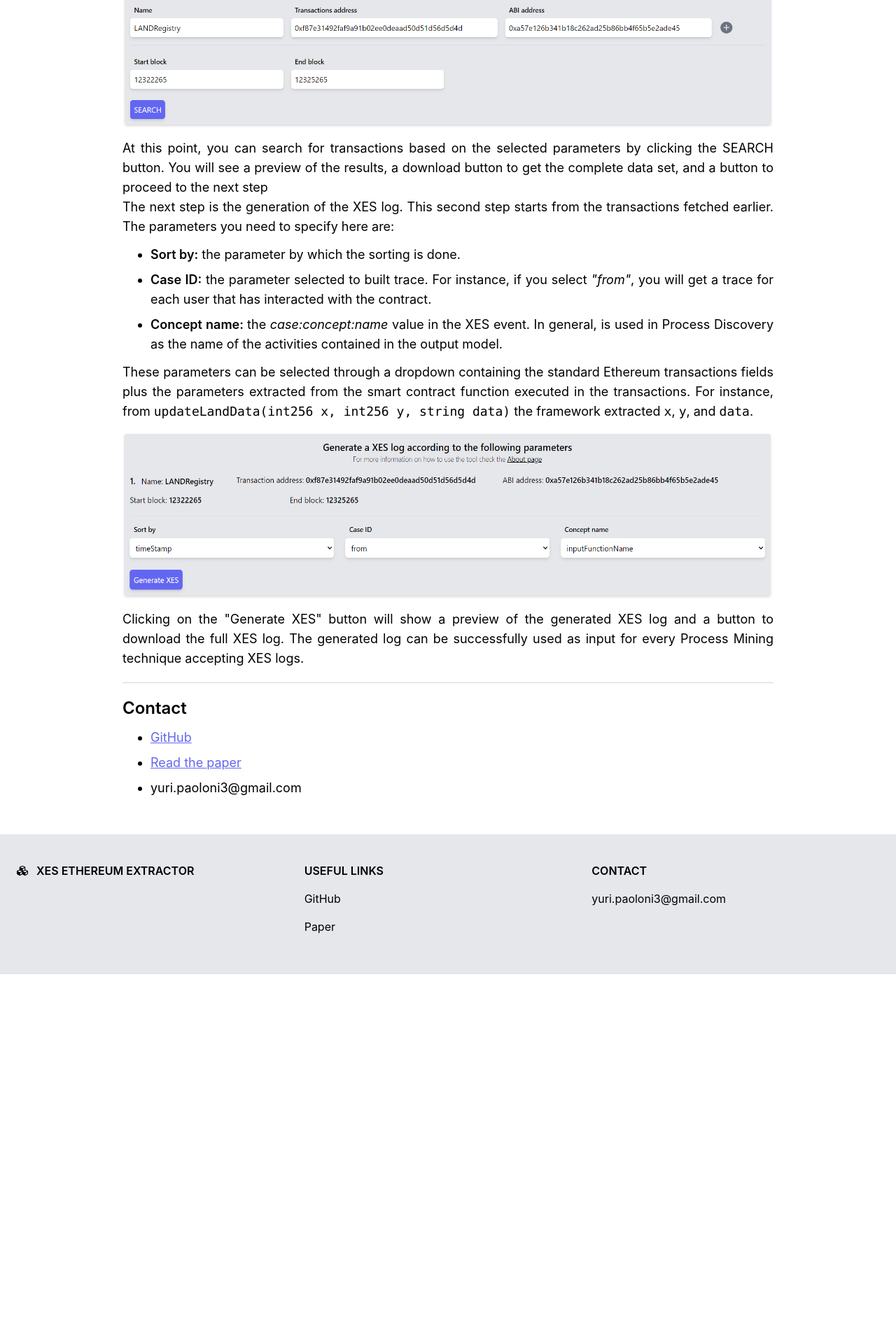
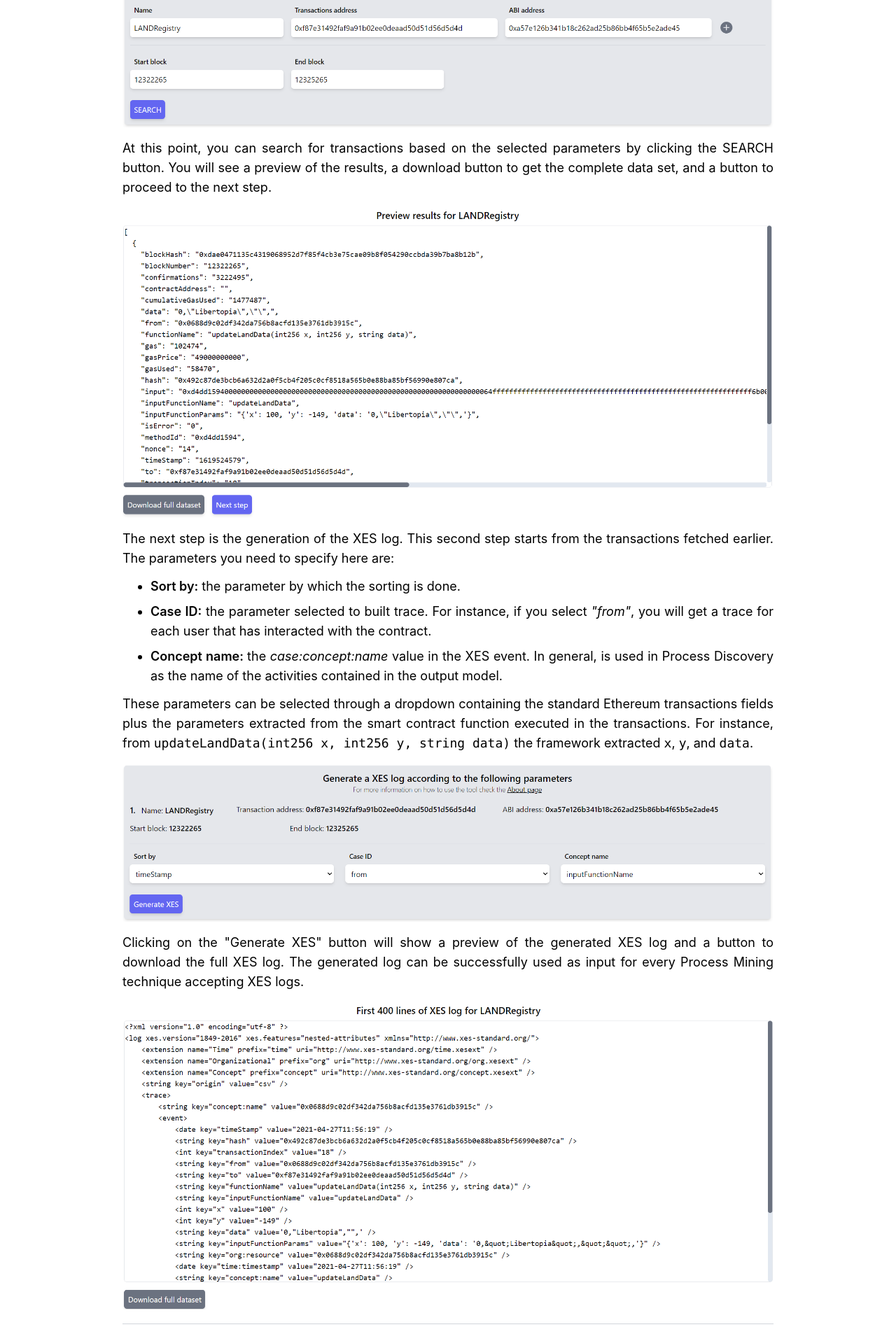
Before and after one commit to yuripaoloni/xes-ethereum-extractor, a Next.js app in the folder client/: page /about in a window 1280 px wide. Shown: the part 1364-3280 px from the top of the page at 70% size. Before the commit the page ends 2756 px from the top, so only its background shows below. Built offline with nearby package versions, Linux system fonts and the light colour scheme; no server answers.

Commit message:
feat: log and tsx preview image in /about

```diff
--- a/client/pages/about.tsx
+++ b/client/pages/about.tsx
@@ -107,8 +107,16 @@ const About: NextPage = () => {
           </div>
           At this point, you can search for transactions based on the selected parameters by clicking the SEARCH button.
           You will see a preview of the results, a download button to get the complete data set, and a button to proceed
-          to the next step
-          <br />
+          to the next step.
+          <div className="my-4">
+            <Image
+              src="/transactions_preview.png"
+              alt="transactions preview"
+              layout="responsive"
+              width={1710}
+              height={812}
+            />
+          </div>
           The next step is the generation of the XES log. This second step starts from the transactions fetched earlier.
           The parameters you need to specify here are:
           <ul className="list-disc ml-10 my-3 space-y-2">
@@ -131,12 +139,15 @@ const About: NextPage = () => {
           <code>updateLandData(int256 x, int256 y, string data)</code> the framework extracted <code>x</code>,{" "}
           <code>y</code>, and <code>data</code>.
           <div className="my-4">
-            <Image src="/log_form_example.png" alt="log form example" layout="responsive" width={1715} height={436} />
+            <Image src="/log_form_example.png" alt="log form example" layout="responsive" width={1715} height={415} />
           </div>
           Clicking on the &#34;Generate XES&#34; button will show a preview of the generated XES log and a button to
           download the full XES log. The generated log can be successfully used as input for every Process Mining
           technique accepting XES logs.
         </p>
+        <div className="my-4">
+          <Image src="/log_preview.png" alt="log preview" layout="responsive" width={1710} height={806} />
+        </div>
         <h4 className="text-2xl font-semibold mt-5 mb-3 pt-5 border-t border-gray-300">Contact</h4>
         <p className="text-justify text-lg">
           <ul className="list-disc ml-10 my-3 space-y-2">
```
Also changed, not shown: client/public/log_preview.png (added), client/public/transactions_preview.png (added).
